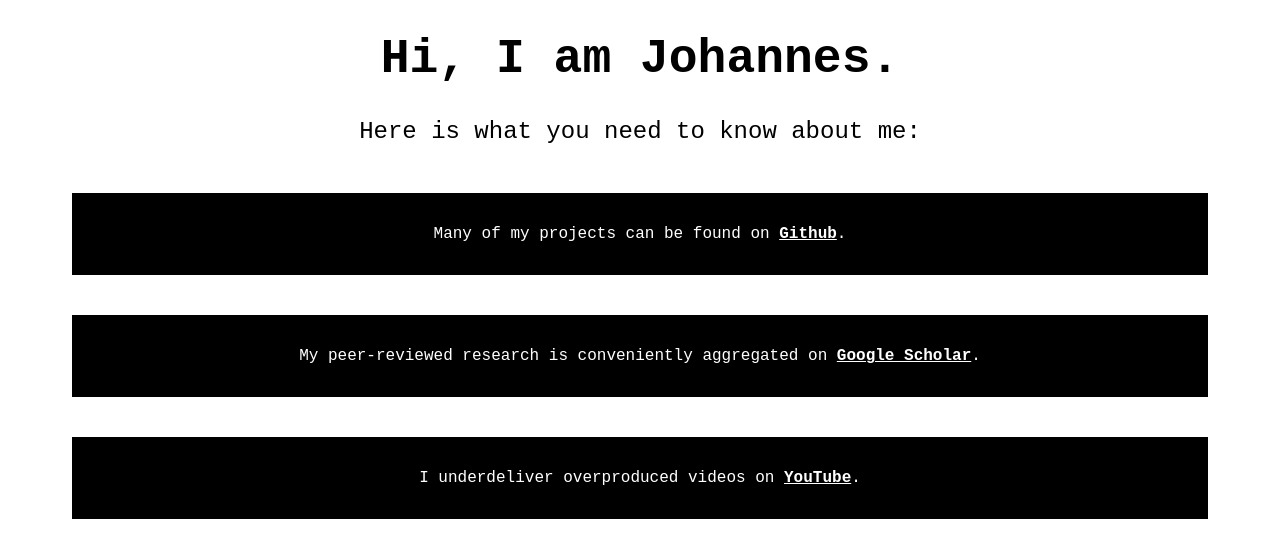
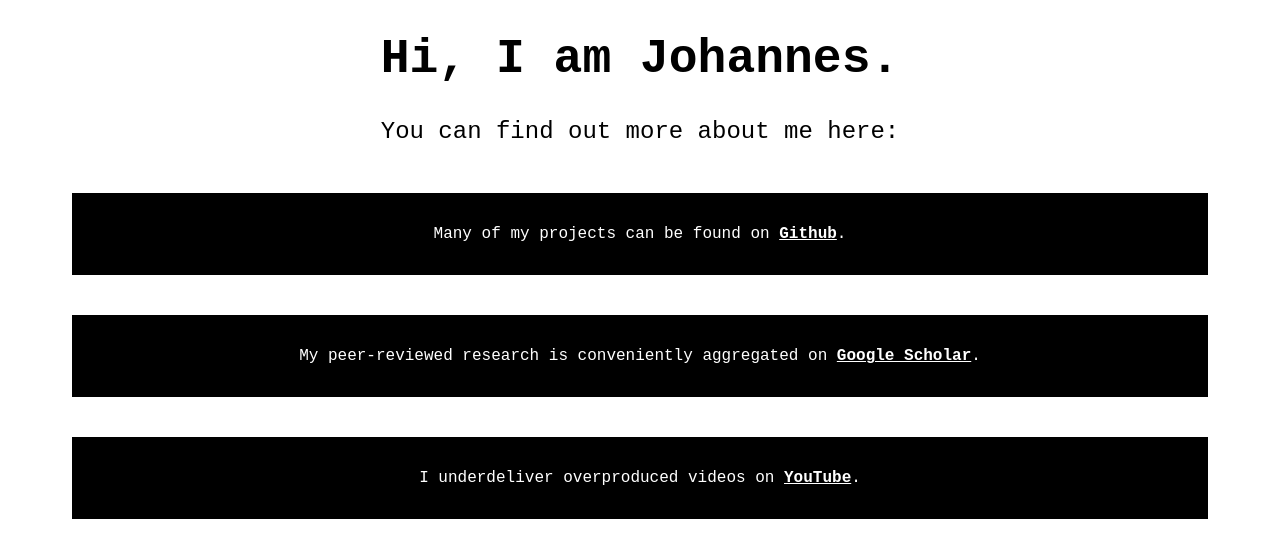
Before and after one commit to JohannesNakayama/website-placeholder, a plain HTML site: page index.html in a window 1280 px wide. Drawn offline with Linux system fonts and the light colour scheme.

Commit message:
updated intro text

```diff
--- a/index.html
+++ b/index.html
@@ -9,7 +9,7 @@
 </head>
 <body>
     <h1>Hi, I am Johannes.</h1>
-    <p>Here is what you need to know about me:</p>
+    <p>You can find out more about me here:</p>
 
     <div class="container">Many of my projects can be found on <a href="https://github.com/JohannesNakayama" target="_blank">Github</a>.</div>
     <div class="container">My peer-reviewed research is conveniently aggregated on <a href="https://scholar.google.com/citations?user=UJHPeoUAAAAJ&hl=de&oi=ao" target="_blank">Google Scholar</a>.</div>
```
